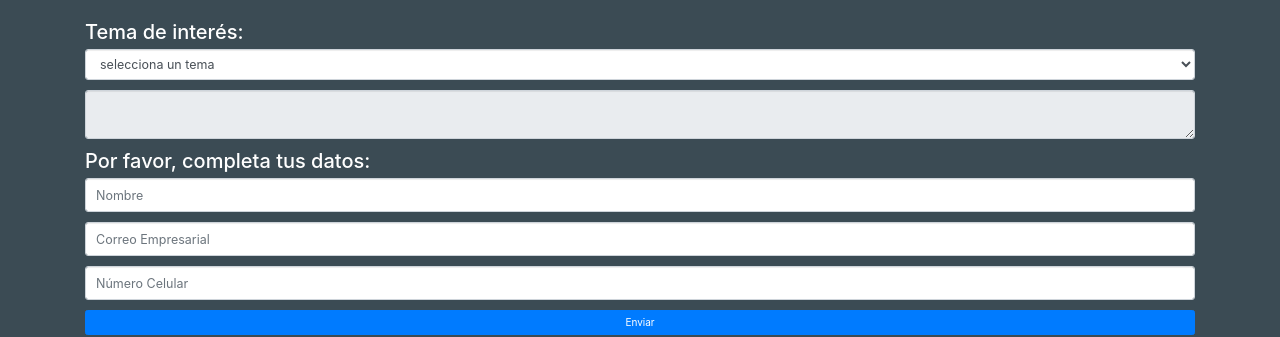
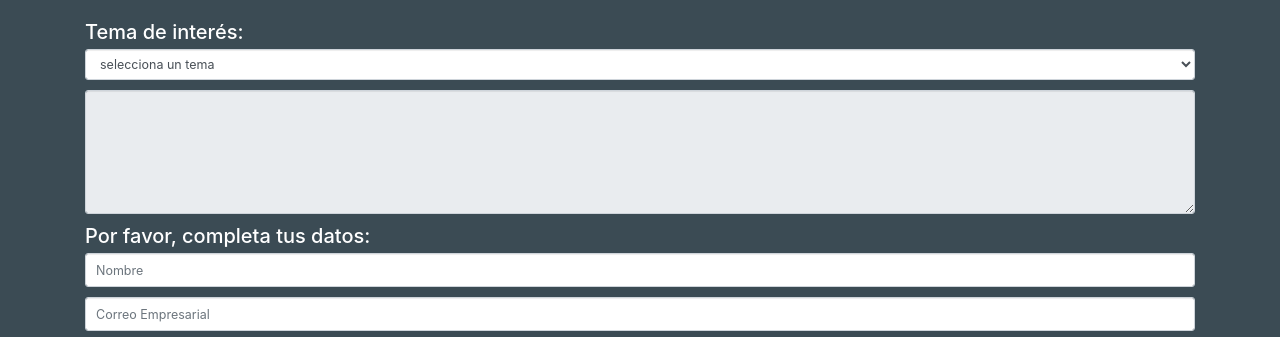
Before and after one commit to FerminAMC/surveys-ibm, a website: page views/index.html in a window 1280 px wide. Shown: the part 62-399 px from the top of the page. Drawn offline with nearby package versions, Linux system fonts and the light colour scheme.

Commit message:
Fecha en la BD corregida, tamaño del textarea ampliado

```diff
--- a/views/index.html
+++ b/views/index.html
@@ -39,7 +39,7 @@
                 </select>
             </div>
             <div class="form-group">
-                    <textarea type="text" class="form-control form-control-lg" id="des" disabled></textarea>
+                    <textarea rows="6" style="width:100%;" type="text" class="form-control form-control-lg" id="des" disabled></textarea>
             </div>
             <h2>Por favor, completa tus datos:</h2>
             <div class="form-group">
```
Also changed, not shown: views/styles.css (line endings or trailing spaces).
